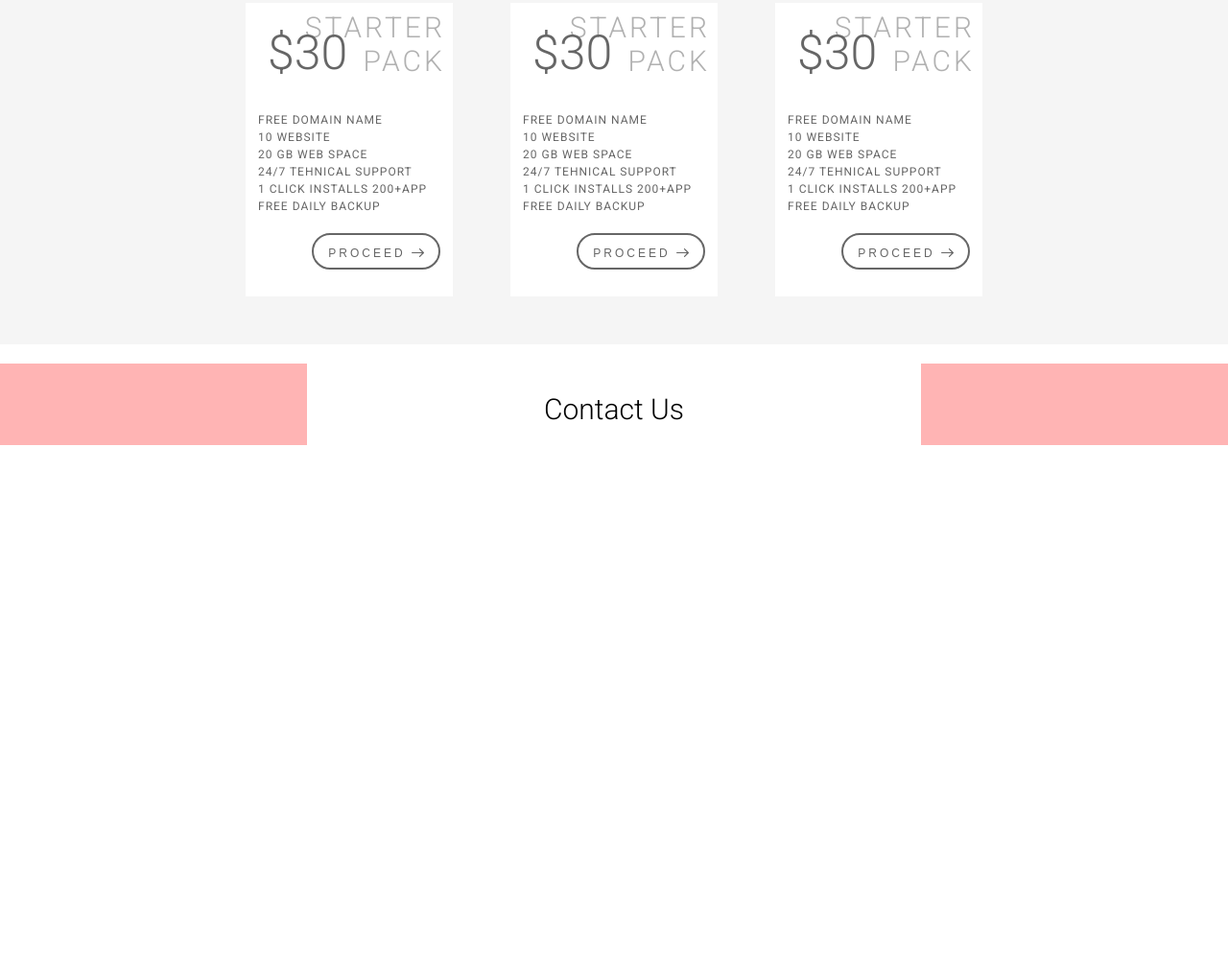
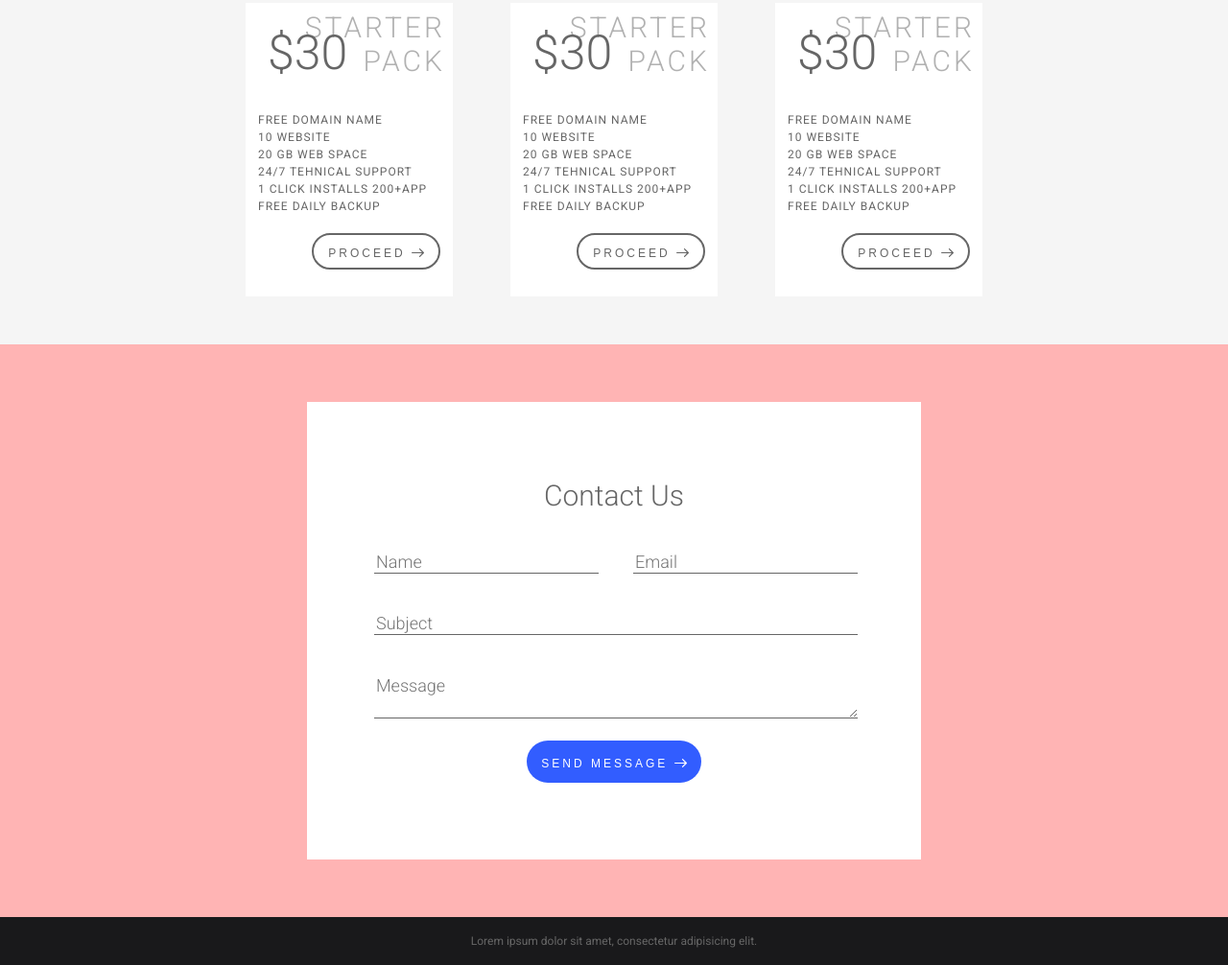
Before and after one commit to iGrubesic/treetopers, a website: page index.html in a window 1280 px wide. Shown: the part 5669-6675 px from the top of the page at 96% size. Before the commit the page ends 6153 px from the top, so only its background shows below. Drawn offline with nearby package versions, Linux system fonts and the light colour scheme; files that its build step writes are made by us from their sources.

Commit message:
finished contact form and footer

```diff
--- a/index.html
+++ b/index.html
@@ -249,10 +249,37 @@
                 <h2>Contact Us</h2>
                 <form class="cf">
                     <div class="row">
-
+                        <div class="field half">
+                            <input type="text" name="name" placeholder="Name">
+                        </div>
+                        <div class="field half">
+                            <input type="email" name="email" placeholder="Email">
+                        </div>
+                    </div>
+                    <div class="row">
+                        <div class="field">
+                            <input type="text" name="subject" placeholder="Subject">
+                        </div>
+                    </div>
+                    <div class="row">
+                        <div class="field">
+                            <textarea name="message" placeholder="Message"></textarea>
+                        </div>
+                    </div>
+                    <div class="btnWrap">
+                        <button type="submit" class="btn-submit">send message
+                            <svg xmlns="http://www.w3.org/2000/svg" width="13px" height="15px" viewBox="0 0 268.832 268.832">
+                            <path d="M265.17 125.577l-80-80c-4.88-4.88-12.796-4.88-17.677 0-4.882 4.882-4.882 12.796 0 17.678l58.66 58.66H12.5c-6.903 0-12.5 5.598-12.5 12.5 0 6.903 5.597 12.5 12.5 12.5h213.654l-58.66 58.662c-4.88 4.882-4.88 12.796 0 17.678 2.44 2.44 5.64 3.66 8.84 3.66s6.398-1.22 8.84-3.66l79.997-80c4.883-4.882 4.883-12.796 0-17.678z" class="arrow-btn" fill="#fff"/>
+                            </svg>
+                        </button>
                     </div>
                 </form>
             </div>
         </section>
+        <footer>
+            <div class="text">
+                Lorem ipsum dolor sit amet, consectetur adipisicing elit.
+            </div>
+        </footer>
     </body>
 </html>
--- a/style/sass/_contactUs.scss
+++ b/style/sass/_contactUs.scss
@@ -1,10 +1,16 @@
 .contactUs {
     background-color: #ffb4b4;
     width: 100%;
+    overflow: hidden;
+    padding: 4rem 0;
     .contactWrapper {
         width: 50%;
         margin: 2rem auto;
         background-color: #fff;
+        overflow: auto;
+        color: #666;
+        padding: 8rem 5rem;
+        box-sizing: border-box;
     }
     h2 {
         font-size: 3rem;
@@ -12,6 +18,57 @@
         text-align: center;
         width: 100%;
         margin: 0;
-        padding: 3rem 0 2rem 0;
+        padding-bottom: 2rem;
+    }
+    .row {
+        width: 100%;
+    }
+
+    .field {
+        width: 100%;
+        float: left;
+        box-sizing: border-box;
+        padding: 20px;
+
+        &.half {
+            width: 50%;
+        }
+    }
+
+    input, textarea {
+        width: 100%;
+        border: none;
+        background: transparent;
+        outline: none;
+        border-bottom: 1px solid #666;
+        font-size: 1.8rem;
+        color: #666;
+        font-family: 'Roboto', sans-serif;
+        font-weight: 300;
+        &:focus {
+            border-bottom: 2px solid #ffb4b4;
+        }
+    }
+    .btnWrap {
+        text-align: center;
+    }
+    .btn-submit {
+        border: none;
+        padding: 1.3rem 1.5rem;
+        font-size: 1.2rem;
+        background: rgb(50, 93, 255);
+        color: #fff;
+        border-radius: 4.1rem;
+        text-transform: uppercase;
+        outline: none;
+        cursor: pointer;
+        letter-spacing: 0.3rem;
+        &:hover {
+            box-shadow: 0 6px 12px rgba(0, 0, 0, 0.175);
+        }
+        svg {
+            position: relative;
+            top: 3px;
+        }
     }
 }
--- /dev/null
+++ b/style/sass/_footer.scss
@@ -0,0 +1,9 @@
+footer {
+    background: #19191b;
+    color: #666;
+    height: 50px;
+    .text {
+        text-align: center;
+        padding: 1.8rem;
+    }
+}
--- a/style/sass/main.scss
+++ b/style/sass/main.scss
@@ -8,6 +8,7 @@
 @import 'testimonials';
 @import 'pricing';
 @import 'contactUs';
+@import 'footer';
 
 html {
     font-size: 62.5%;
```
